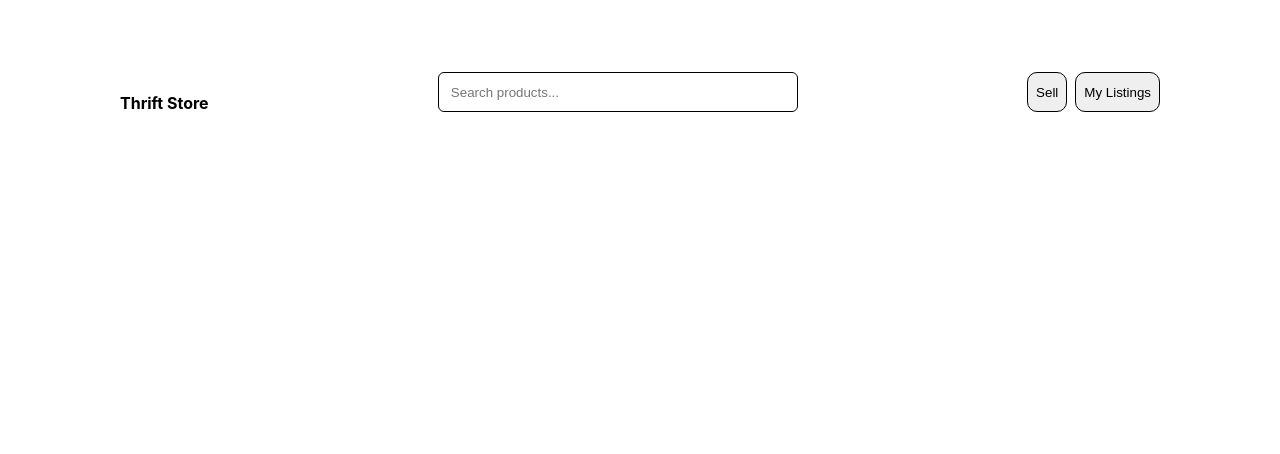
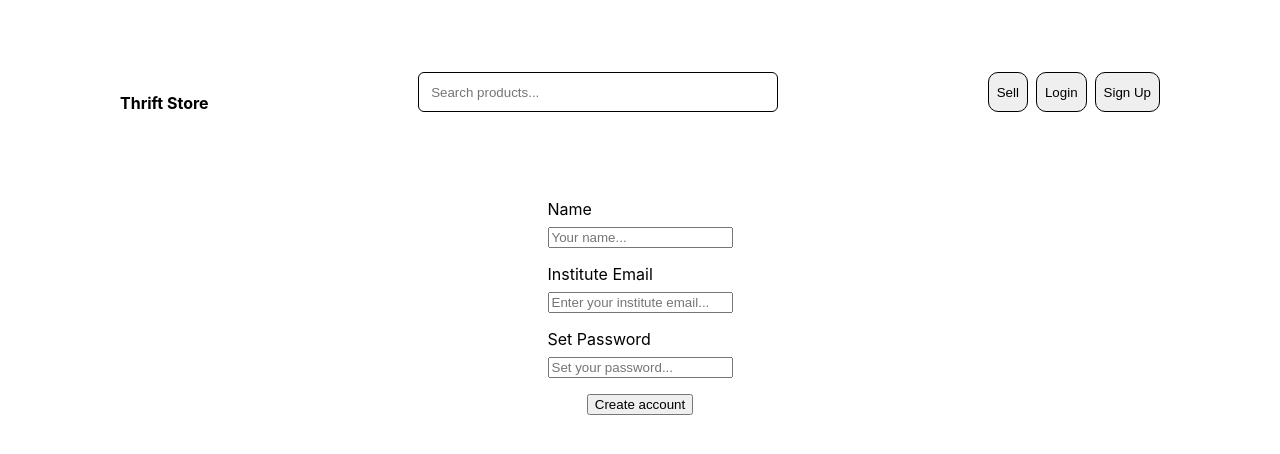
Before and after one commit to ab23ms233/thrift-store, a React (Create React App) app: page /sign-up in a window 1280 px wide. Shown: the top 454 px of the page. Built offline with nearby package versions, Linux system fonts and the light colour scheme.

Commit message:
Added login and sigup page and authenntication/backend.

```diff
--- a/package.json
+++ b/package.json
@@ -3,6 +3,7 @@
   "version": "0.1.0",
   "private": true,
   "dependencies": {
+    "@supabase/supabase-js": "^2.117.2",
     "@testing-library/dom": "^10.4.2",
     "@testing-library/jest-dom": "^6.9.1",
     "@testing-library/react": "^16.3.3",
--- a/public/index.html
+++ b/public/index.html
@@ -13,7 +13,7 @@
 
     <link rel="manifest" href="%PUBLIC_URL%/manifest.json" />
 
-    <title>React App</title>
+    <title>Thrift Store</title>
   </head>
   <body>
     <noscript>You need to enable JavaScript to run this app.</noscript>
--- a/src/App.jsx
+++ b/src/App.jsx
@@ -13,6 +13,8 @@ import { EditProductRoute } from "./pages/EditProductPage.jsx";
 
 import fakeProducts from "./data/products.js";
 import MyListings from "./pages/MyListings.jsx";
+import LoginPage from "./pages/LoginPage.jsx";
+import SignUpPage from "./pages/SignUpPage.jsx";
 
 function App() {
 	const [searchQuery, setSearchQuery] = useState("")
@@ -24,12 +26,8 @@ function App() {
 		: fakeProducts
 	})
 
-	const currentUser = {
-		id: "user001",
-		name: "Arya Basak",
-		email: "aryabasak6@gmail.com"
-	}
-	const isLoggedIn = currentUser ? true : false
+	const [user, setUser] = useState(null)
+	const isLoggedIn = user ? true : false
 
 	function listProduct(product) {
 		setProductList(prevProducts =>
@@ -95,7 +93,7 @@ function App() {
 						element={
 							<SellProductPage
 								onListProduct={listProduct}
-								currentUser={currentUser}
+								currentUser={user}
 							/>
 						}
 					/>
@@ -105,7 +103,7 @@ function App() {
 						element={
 							<ProductRoute
 								products={products}
-								currentUser={currentUser}
+								currentUser={user}
 								onDelete={deleteProduct}
 								onProductSold={onProductSold}
 							/>
@@ -117,7 +115,7 @@ function App() {
 						element={
 							<MyListings
 								products={products}
-								currentUser={currentUser} />
+								currentUser={user} />
 						}
 					/>
 
@@ -130,6 +128,24 @@ function App() {
 							/>
 						}
 					/>
+
+					<Route
+						path="/login"
+						element={
+							<LoginPage
+								onLogin={setUser}
+							/>
+						}
+					/>
+
+					<Route
+						path="/sign-up"
+						element={
+							<SignUpPage
+								onSignUp={setUser}/>
+						}
+					/>
+
 				</Routes>
 			</main>
 		</BrowserRouter>
--- a/src/components/Navbar.jsx
+++ b/src/components/Navbar.jsx
@@ -39,14 +39,19 @@ function Navbar({ searchQuery, onSearchChange, isLoggedIn }) {
                 : (
                     <div className="nav-btn-cont">
                         <NavBtn
+                            text="Sell"
+                            id="sell-btn"
+                            onClick={() => navigate("/sell")}
+                        />
+                        <NavBtn
                             text="Login"
                             id="login-btn"
                             onClick={() => navigate("/login")}
                         />
                         <NavBtn
-                            text="Sell"
-                            id="sell-btn"
-                            onClick={() => navigate("/sell")}
+                            text="Sign Up"
+                            id="signup-btn"
+                            onClick={() => navigate("/sign-up")}
                         />
                     </div>
                 )
--- /dev/null
+++ b/src/lib/supabase.js
@@ -0,0 +1,13 @@
+import { createClient } from "@supabase/supabase-js";
+
+const supabaseUrl = process.env.REACT_APP_SUPABASE_URL
+const supabaseKey = process.env.REACT_APP_SUPABASE_KEY
+
+if (!supabaseUrl || !supabaseKey) {
+    console.error("Supabase credentials cannot be accessed.")
+}
+
+export const supabase = createClient(
+    supabaseUrl,
+    supabaseKey
+)
--- /dev/null
+++ b/src/pages/Form.css
@@ -0,0 +1,28 @@
+.form {
+    display: flex;
+    flex-direction: column;
+    gap: 1rem;
+    padding: 2rem;
+    align-items: center;
+}
+
+.form-field {
+    display: flex;
+    flex-direction: column;
+    gap: 0.5rem;
+}
+
+.field-error {
+    color: #b42318;
+    font-size: 0.875rem;
+}
+
+.error-message {
+    color: #b42318;
+    font-size: 1rem;
+}
+
+.success-message {
+    color: green;
+    font-size: 1rem;
+}
--- a/src/pages/LoginPage.jsx
+++ b/src/pages/LoginPage.jsx
@@ -1,5 +1,96 @@
-function LoginPage() {
+import { Link, useNavigate } from "react-router-dom"
+import { supabase } from "../lib/supabase.js"
+import { useState } from "react"
 
+import "./Form.css"
+
+function LoginPage({ onLogin }) {
+    const navigate = useNavigate()
+
+    const [email, setEmail] = useState("")
+    const [password, setPassword] = useState("")
+
+    const [errorMessage, setErrorMessage] = useState("")
+    const [loginMessage, setLoginMessage] = useState("")
+    const [isLoggedIn, setLogin] = useState(false)
+
+    async function handleLogin(event, onLogin) {
+        event.preventDefault()
+        setErrorMessage("")
+        setLoginMessage("")
+
+        try {
+            const { data, error } = await supabase.auth.signInWithPassword(
+                {
+                    email,
+                    password
+                }
+            )
+
+            if (error) {
+                setErrorMessage(error.message)
+                return
+            }
+
+            onLogin(data.user)
+            setLoginMessage("Login successful!")
+
+            setTimeout(() => {
+                navigate("/")
+            }, 1000)
+
+        } catch (error) {
+            setErrorMessage(error.message)
+        } finally {
+            setLogin(true)
+        }
+    }
+
+    return (
+        <>
+            <form className="form login-form" onSubmit={(event) => handleLogin(event, onLogin)}>
+                <div className="form-field">
+                    <label htmlFor="login-email-input">Email</label>
+                    <input
+                        id="login-email-input"
+                        type="email"
+                        value={email}
+                        onChange={(event) => setEmail(event.target.value)}
+                        placeholder="Enter email..."
+                        name="email"
+                        autoComplete="email"
+                        required />
+                </div>
+
+                <div className="form-field">
+                    <label htmlFor="login-password-input">Password</label>
+                    <input
+                        id="login-password-input"
+                        type="password"
+                        name="password"
+                        value={password}
+                        onChange={(event) => setPassword(event.target.value)}
+                        autoComplete="current-password"
+                        placeholder="Enter password..."
+                    />
+                    <a href="/forgot-password">Forgot Password</a>
+                </div>
+
+                {errorMessage &&
+                <p className="error-message">{errorMessage}</p>
+                }
+                {loginMessage &&
+                <p className="success-message">{loginMessage}</p>
+                }
+
+                <button type="submit" className="log-in-btn">Log In</button>
+            </form>
+
+            <p>
+                Don't have an account? <Link to="/signup">Sign up</Link>
+            </p>
+        </>
+    )
 }
 
 export default LoginPage
--- /dev/null
+++ b/src/pages/SignUpPage.jsx
@@ -0,0 +1,120 @@
+import { useState } from "react";
+import { useNavigate } from "react-router-dom";
+import { supabase } from "../lib/supabase";
+
+import "./Form.css"
+
+function SignUpPage({ onSignUp }) {
+    const navigate = useNavigate()
+
+    const [name, setName] = useState("")
+    const [email, setEmail] = useState("")
+    const [password, setPassword] = useState("")
+
+    const [errorMessage, setErrorMessage] = useState("");
+    const [successMessage, setSuccessMessage] = useState("");
+    const [isSubmitting, setIsSubmitting] = useState(false);
+
+    const [emailError, setEmailError] = useState("")
+
+    function isInstituteEmail(email) {
+        return email.toLowerCase().endsWith("@iiserkol.ac.in")
+    }
+
+    async function handleSignUp(event) {
+        event.preventDefault()
+        setErrorMessage("");
+        setSuccessMessage("");
+        setIsSubmitting(true);
+
+        if (!isInstituteEmail(email)) {
+            setEmailError("Use your IISERK email address.")
+            return
+        }
+
+        try {
+            const { data, error } = await supabase.auth.signUp({
+                email,
+                password,
+                options: {
+                    data: { name }
+                }
+            })
+            console.log(data)
+
+            if (error) {
+                setErrorMessage(error.message)
+                return
+            }
+
+            setSuccessMessage(
+                "Account created successfully."
+            )
+            onSignUp(data.user)
+
+            setTimeout(() => {
+                navigate("/")
+            }, 1000)
+        } catch (error) {
+            setErrorMessage(error.message)
+        } finally {
+            setIsSubmitting(false)
+        }
+    }
+
+    return (
+        <>
+            <form className="form signup-form" onSubmit={handleSignUp}>
+                <div className="form-field">
+                    <label htmlFor="login-name-input">Name</label>
+                    <input
+                        id="login-name-input"
+                        type="text"
+                        placeholder="Your name..."
+                        value={name}
+                        onChange={(event) => setName(event.target.value)}
+                        required />
+                </div>
+
+                <div className="form-field">
+                    <label htmlFor="login-email-input">Institute Email</label>
+                    <input
+                        id="login-email-input"
+                        type="email"
+                        value={email}
+                        placeholder="Enter your institute email..."
+                        onChange={(event) => {
+                            setEmail(event.target.value)
+                            setEmailError("")
+                        }}
+                        autoComplete="email"
+                        required
+                    />
+
+                    {emailError &&
+                        <p className="field-error">{emailError}</p>
+                    }
+                </div>
+
+                <div className="form-field">
+                    <label htmlFor="login-email-password">Set Password</label>
+                    <input
+                        id="login-email-password"
+                        type="password"
+                        placeholder="Set your password..."
+                        value={password}
+                        onChange={(event) => setPassword(event.target.value)}
+                        autoComplete="new-password"
+                        required />
+                </div>
+
+                {errorMessage && <p role="alert">{errorMessage}</p>}
+                {successMessage && <p role="status">{successMessage}</p>}
+
+                <button type="submit">Create account</button>
+            </form>
+        </>
+    )
+}
+
+export default SignUpPage
```
Also changed, not shown: src/pages/SignUpPage.css (added), 2 other files (tests, documents, lock files or other folders).
